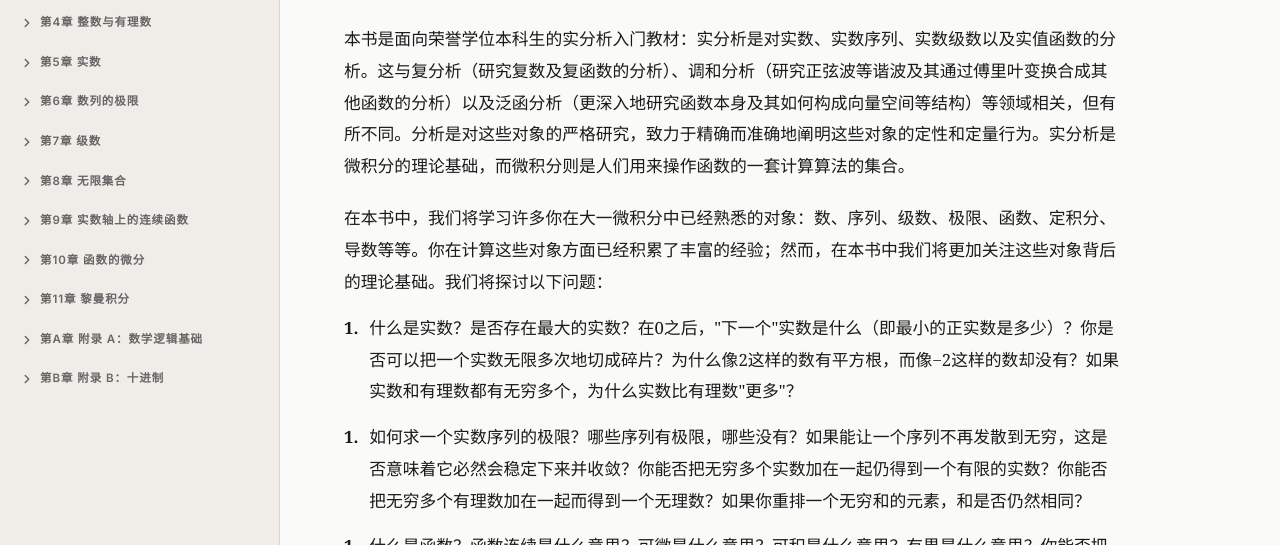
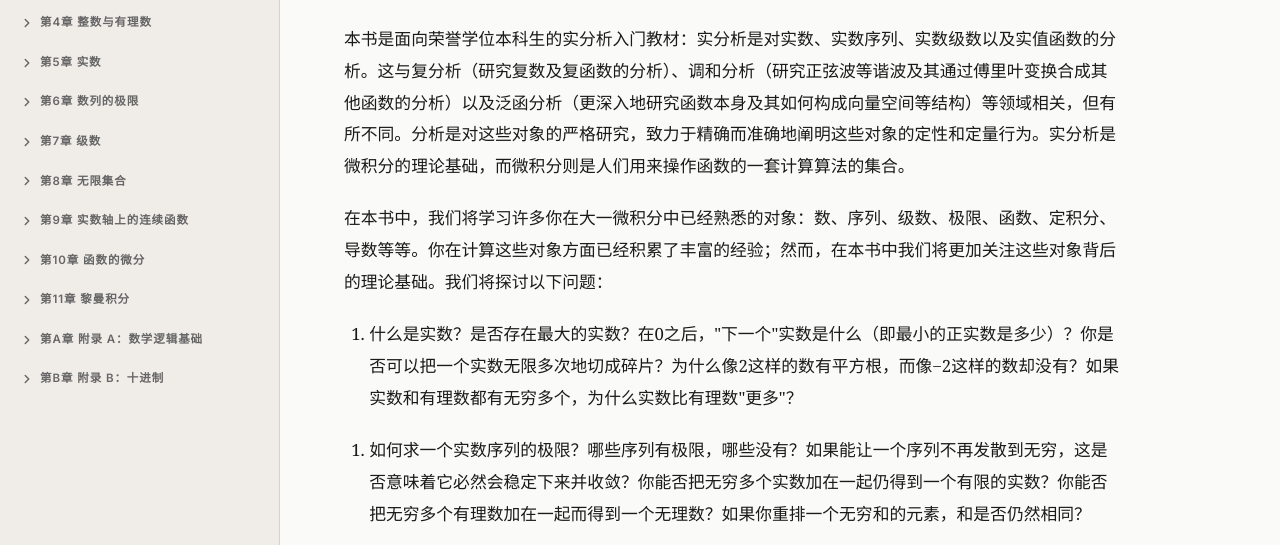
Before and after one commit to ColorlessBoy/analysis-tao-zh, a plain HTML site: page index.html in a window 1280 px wide. Shown: the part 255-800 px from the top of the page. Drawn offline with nearby package versions, Linux system fonts and the light colour scheme; a web font is replaced by a local one.

Commit message:
fix: use native list-style-type for reliable bullets/numbers

```diff
--- a/css/style.css
+++ b/css/style.css
@@ -498,11 +498,13 @@
 }
 
 /* Lists */
-.sec-body ul,
-.sec-body ol {
+ul, ol {
   padding-left: 1.5em;
   margin: 0.8em 0;
 }
+
+ul > li { list-style-type: disc; }
+ol > li { list-style-type: decimal; }
 
 .sec-body li { margin-bottom: 0.4em; }
 
@@ -608,24 +610,3 @@
   border-top: 1px solid var(--border);
   margin-top: 40px;
 }
-
-/* ============================================================
-   Ordered List Numbering
-   ============================================================ */
-ol {
-  counter-reset: list-counter;
-  list-style: none;
-  padding-left: 1.5em;
-}
-
-ol > li {
-  counter-increment: list-counter;
-  position: relative;
-}
-
-ol > li::before {
-  content: counter(list-counter) ". ";
-  position: absolute;
-  left: -1.5em;
-  font-weight: 600;
-}
```
